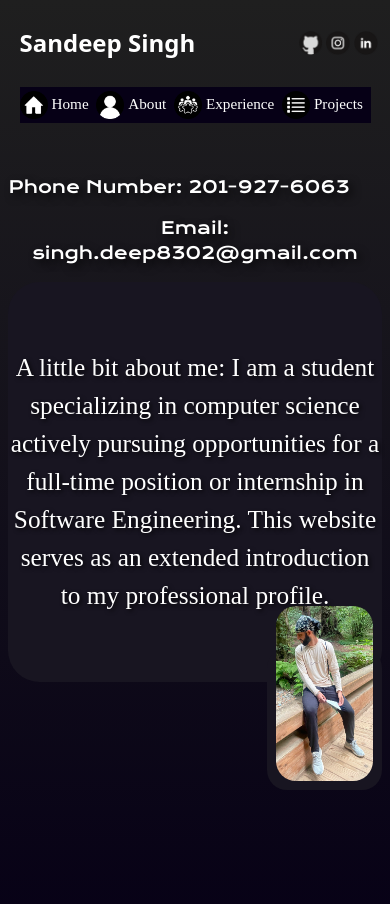
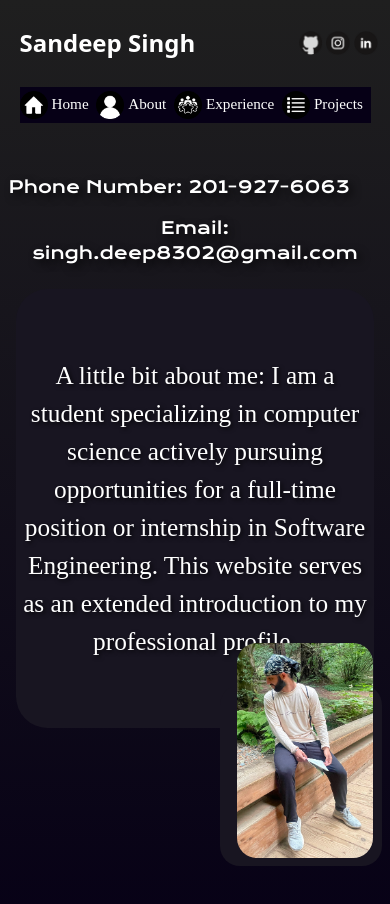
Before and after one commit to SandeepS3/personal-website, a React (Create React App) app: page /about in a window 390 px wide. Shown: the top 904 px of the page. Built offline with nearby package versions, Linux system fonts and the light colour scheme; a web font is replaced by a local one.

Commit message:
fix about  mobile

```diff
--- a/src/pages/AboutStyles.js
+++ b/src/pages/AboutStyles.js
@@ -79,7 +79,7 @@ const mediaStyles = {
     fontSize: "3vh",
     paddingTop: "8vh",
     paddingBottom: "8vh",
-    // margin: "2vw",
+    margin: "2vw",
     textShadow: "0.125rem 0.125rem 0.25rem rgba(0, 0, 0, 0.8)",
     backgroundColor: "#181521",
     borderRadius: "1.25em",
@@ -95,11 +95,11 @@ const mediaStyles = {
     alignItems: "flex-end",
   },
   image: {
-    width: "25vw",
-    height: "45vw",
+    width: "35vw",
+    height: "55vw",
     borderRadius: "1.25em",
     marginTop: "-6vh",
-    // marginLeft: "3vw",
+    marginLeft: "2vw",
   },
   imageBox: {
     padding: "1vh",
```
